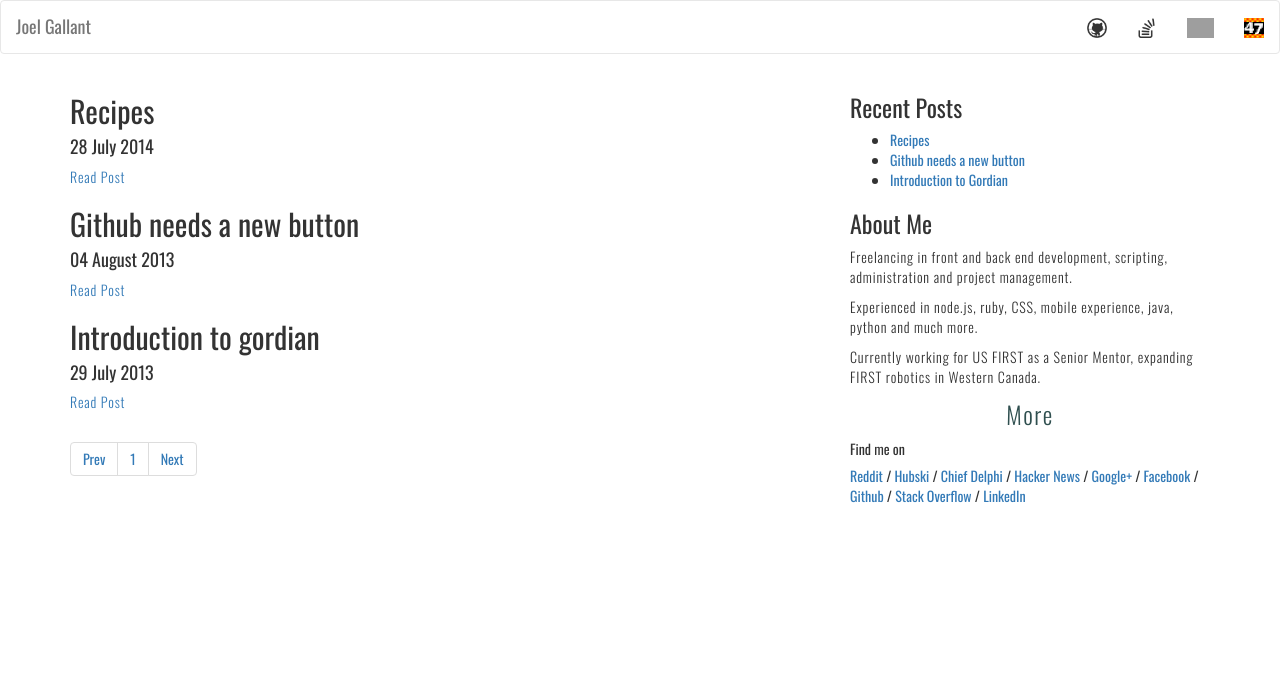
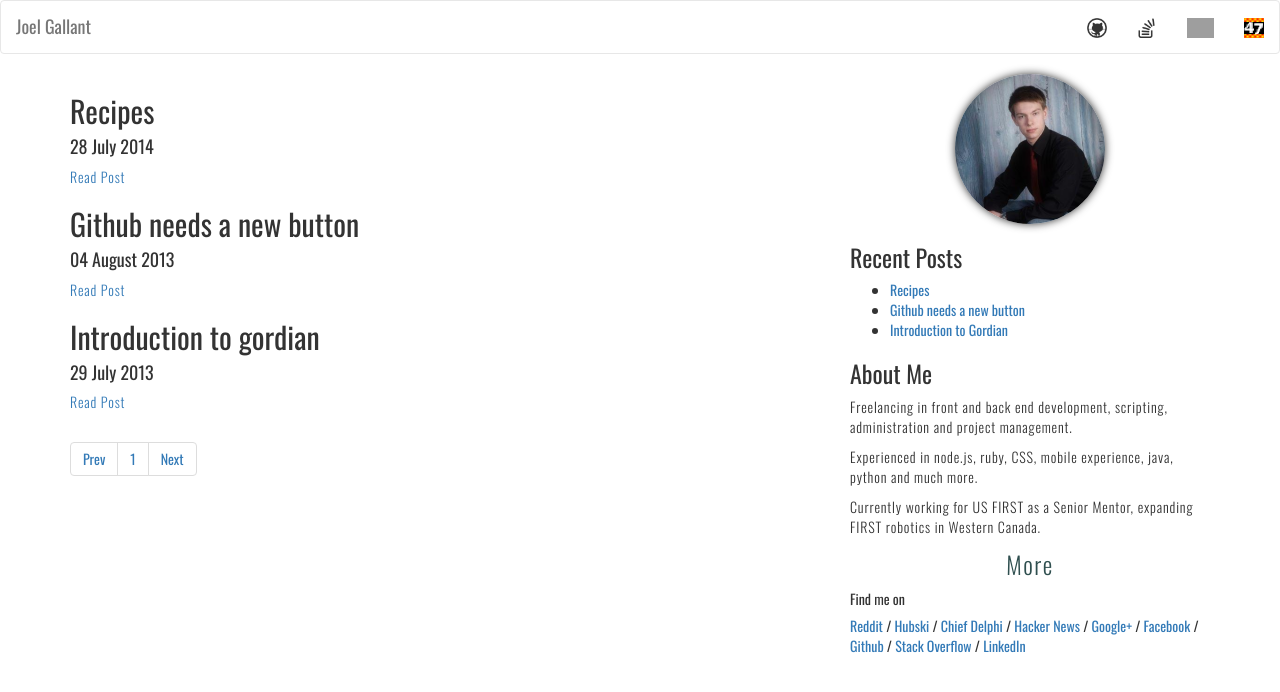
Before and after one commit to joelg236/joelg236.github.io, a Jekyll site: the page built from index.html, in a window 1280 px wide. Shown: the top 692 px of the page. Built offline with Jekyll 4.4.1, drawn with Linux system fonts in a browser that asks for light colours; nearby versions of some CDN libraries; Markdown is read by kramdown in place of the engine named in the settings; grey boxes are pictures that could not be loaded.

Commit message:
Sidebar picture of me

```diff
--- a/_includes/sidebar.html
+++ b/_includes/sidebar.html
@@ -1,3 +1,15 @@
+<div style="width: 150px;
+	height: 150px;
+	border-radius: 150px;
+	-webkit-border-radius: 150px;
+	-moz-border-radius: 150px;
+	background: url(/img/joel.png) no-repeat;
+    margin: 0 auto;
+    box-shadow: 0 0 8px rgba(0, 0, 0, .8);
+	-webkit-box-shadow: 0 0 8px rgba(0, 0, 0, .8);
+	-moz-box-shadow: 0 0 8px rgba(0, 0, 0, .8);">
+</div>
+
 <h3>Recent Posts </h3>
 <ul>
   {% for post in site.posts limit: 5 %}
```
Also changed, not shown: img/joel.png (added).
